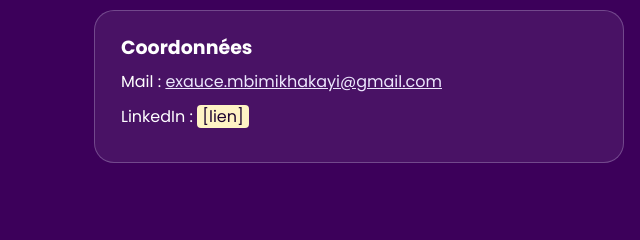
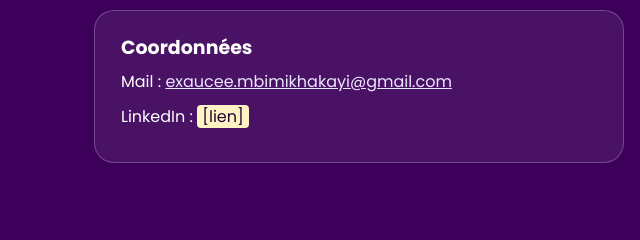
Before and after one commit to mbimikhakayi/portfolio, a plain HTML site: page index.html in a window 1280 px wide. Shown: the part 10709-10949 px from the top of the page, 0-640 px from the left. Drawn offline with Linux system fonts and the light colour scheme.

Commit message:
Correction de l'adresse mail

```diff
--- a/index.html
+++ b/index.html
@@ -352,7 +352,7 @@ html.js .reveal.vu{opacity:1;transform:none}
 <div class="page">
 <div class="tete reveal"><span class="num">09 · CONTACT</span><h2>Me <em>joindre</em></h2><p>Me contacter et retrouver mes documents.</p></div>
 <div class="deux">
-<article class="carte reveal"><h3>Coordonnées</h3><p>Mail : <a href="mailto:exauce.mbimikhakayi@gmail.com">exauce.mbimikhakayi@gmail.com</a></p><p>LinkedIn : <mark class="a-remplir">[lien]</mark></p></article>
+<article class="carte reveal"><h3>Coordonnées</h3><p>Mail : <a href="mailto:exaucee.mbimikhakayi@gmail.com">exaucee.mbimikhakayi@gmail.com</a></p><p>LinkedIn : <mark class="a-remplir">[lien]</mark></p></article>
 <article class="carte reveal"><h3>Mes documents</h3><div class="liens"><a href="docs/cv.pdf">Mon CV (PDF)</a><a href="docs/Tableau_de_synthese_Exaucee_MBIMI_KHAKAYI.pdf">Tableau de synthèse (PDF)</a><a href="docs/Tableau_de_synthese_Exaucee_MBIMI_KHAKAYI.xlsx" download>Tableau de synthèse (Excel)</a><a href="docs/B06_Serveur_Fichiers_Samba.pptx" download>Présentation Samba</a></div></article>
 </div>
 </div>
```
